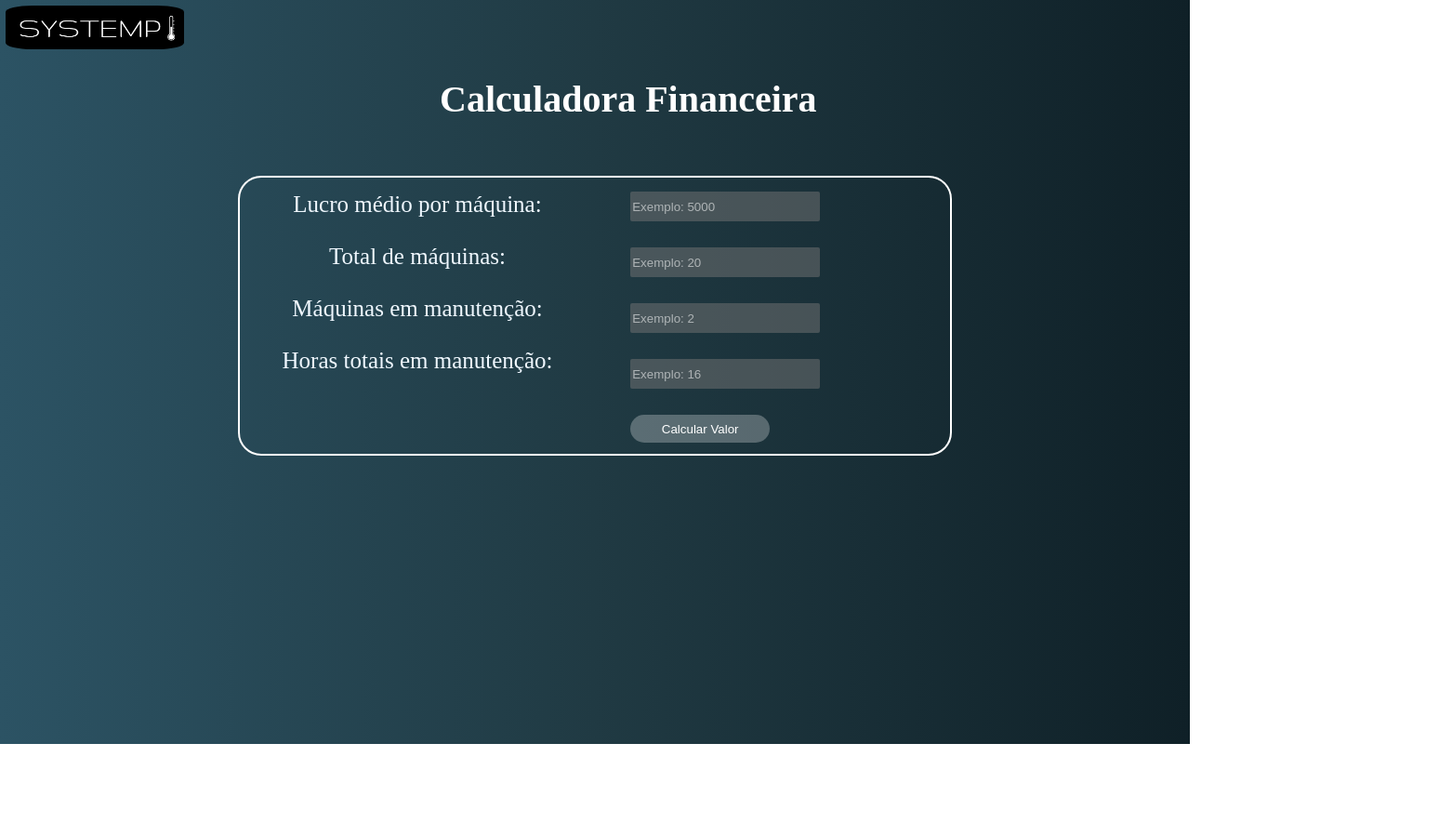
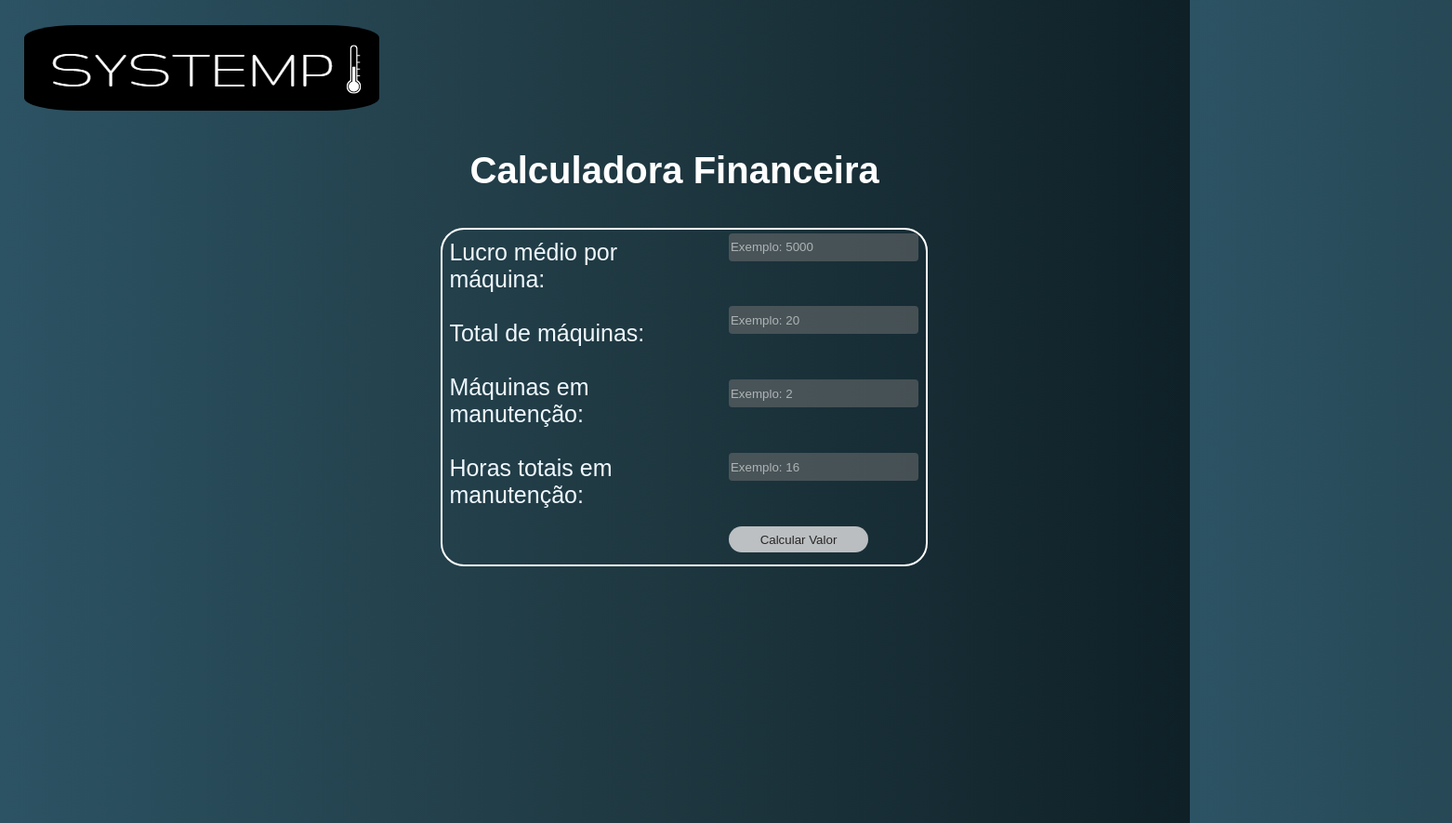
Before and after one commit to Systemp-PI/Site-Institucional, a plain HTML site: page index.html in a window 1280 px wide. Shown: the whole page at 93% size, 1562 px wide, since content can reach past the window. Before the commit the page ends 800 px from the top, so only its background shows below. Drawn offline with Linux system fonts and the light colour scheme; files whose address does not match are found by name.

Commit message:
Correções de posicionamento da calculadora

```diff
--- a/style.css
+++ b/style.css
@@ -1,59 +1,64 @@
-body{
+body {
     padding: 0%;
     margin: 0%;
     background: linear-gradient(to left, #0f2027, #203a43, #2c5364);
     color: white;
-
+    font-family: 'Montserrat', sans-serif;
+    overflow-x: hidden;
+    overflow-y: hidden;
+    width: 100vw;
+    height: 100vh;
 }
 h1 {
     color: rgb(255, 255, 255);
-    margin-left: 8%;
+    margin-left: 39.5%;
     font-size: 40px;
-    display: flex;
-    justify-content:center ;
+    width: 50%;
 }
 
-.caixa{
+.caixa {
     width: 100%;
     height: 80%;
-    display: flex;
+    display: block;
     justify-content: center;
     padding: 0;
-    margin: 0;
+    margin-left: 22%;
+    margin-top: 3%;
 }
-.box_form{
+
+.box_form {
     font-size: 25px;
     color: aliceblue;
-    font-family: 'Times New Roman', Times, serif;
     border: solid white 2px;
     border-radius: 25px;
+    margin-left: 15vw;
 
-    width: 100%;
-    height: 100%;
+    width: 520px;
+    height: 360px;
+}
 
-}
-#formulario{
+#formulario {
     width: 60%;
     height: 20%;
 
     border-radius: 25px;
-    display: flex;
+    display: block;
     align-items: center;
     justify-content: space-around;
-
 }
 
-.input_submit{
+.input_submit {
     width: 150px;
     margin-left: 10%;
     margin-bottom: 3%;
-    background-color: rgba(255, 255, 255, 0.267);
-    color: white;
+    background-color: #fcf9f9b6;
+    color: #272525;
     border-radius: 15px;
 }
+
 .input_submit:hover {
     transition: 1s;
-    background-color: rgba(5, 0, 0, 0.561);
+    background-color: #f8eaea57;
     width: 170px;
     height: 30px;
 }
@@ -64,11 +69,11 @@ h1 {
 
 input {
     width: 200px;
-    height: 30px;
+    height: 28px;
     background-color: #7575757e;
-    border-radius: 2px;
+    border-radius: 4px;
     border-style: none;
-
+    margin-bottom: -0.2%;
 }
 
 ::placeholder{
@@ -77,50 +82,47 @@ input {
 
 #mensagem {
     margin-top: 3%;
-    margin-left: 33%;
+    margin-left: 25%;
     font-size: 30px;
 }
-#logo{
-    margin-top: 2%;
+
+#logo {
     position: relative;
     left: 2%;
+    margin-bottom: 3%;
     border-radius: 15%;
 }
-.header{
-    width: 70%;
-    float: right;
-    display: flex;
-    justify-content: center;
-    margin-right: 15%;
-    margin-bottom: 2.5%;
-}
 
-.img{
-    width: 25%;
+.img {
+    width: 100%;
     float: left;
 }
 
-.img img{
-    width: 60%;
-}
-
-.div_label{
+.div_label {
     width: 50%;
     height: 100%;
     display: flex;
     flex-direction: column;
-    justify-content: space-between;
     float: left;
     margin-top: 2%;
-    align-items: center;
+    margin-left: 0px;
 }
 
-.div_inputs{
+.div_inputs {
     width: 50%;
     height: 100%;
-    display: flex;
-    flex-direction: column;
-    justify-content: space-between;
-    margin-top: 2%;
-    align-items: flex-start;
+    float: left;
+    margin-top: 4px;
+    display: grid;
+    justify-content: space-around;
 }
+
+span {
+    color: rgba(129, 11, 11, 0);
+    font-size: 12px;
+}
+
+.label_form {
+    font-size: 25px;
+    margin-left: 3%;
+}
```
